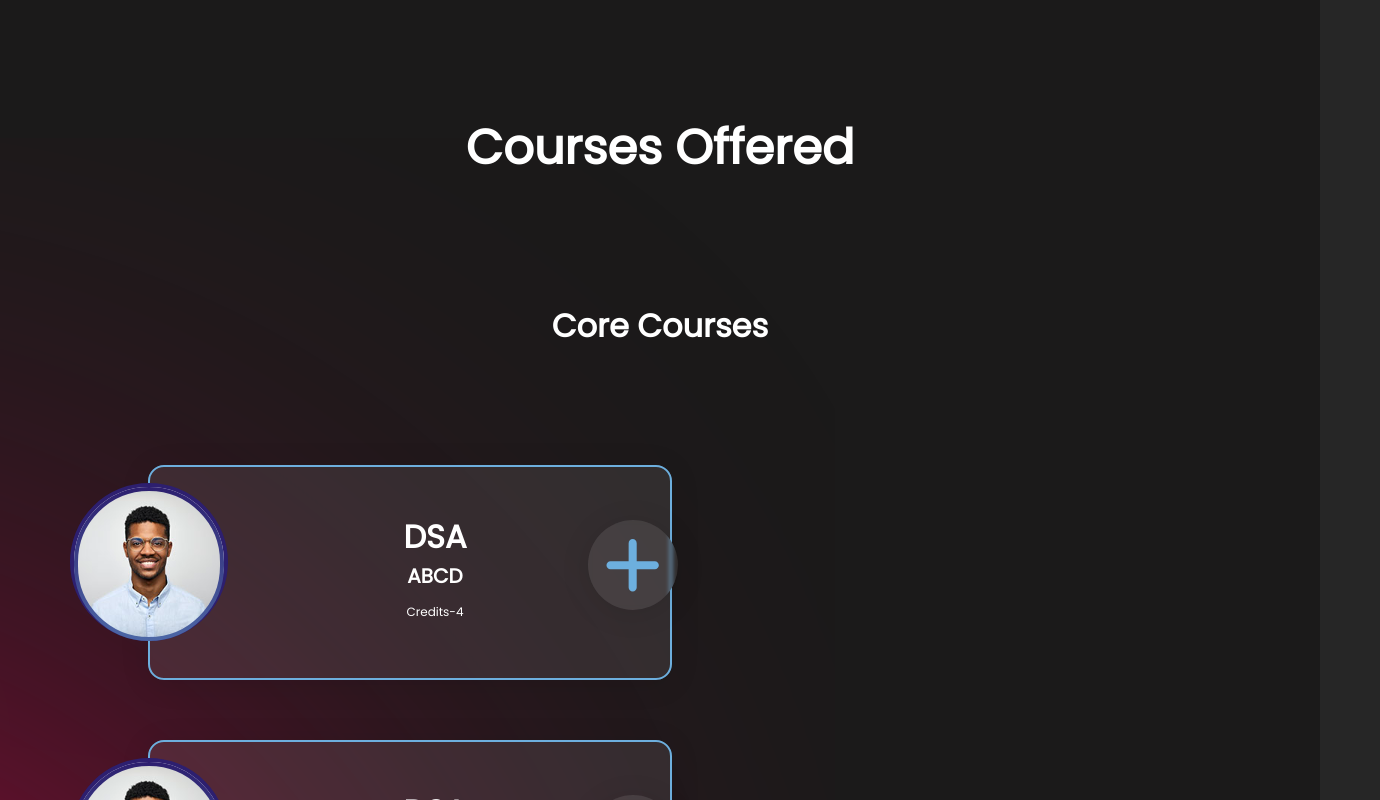
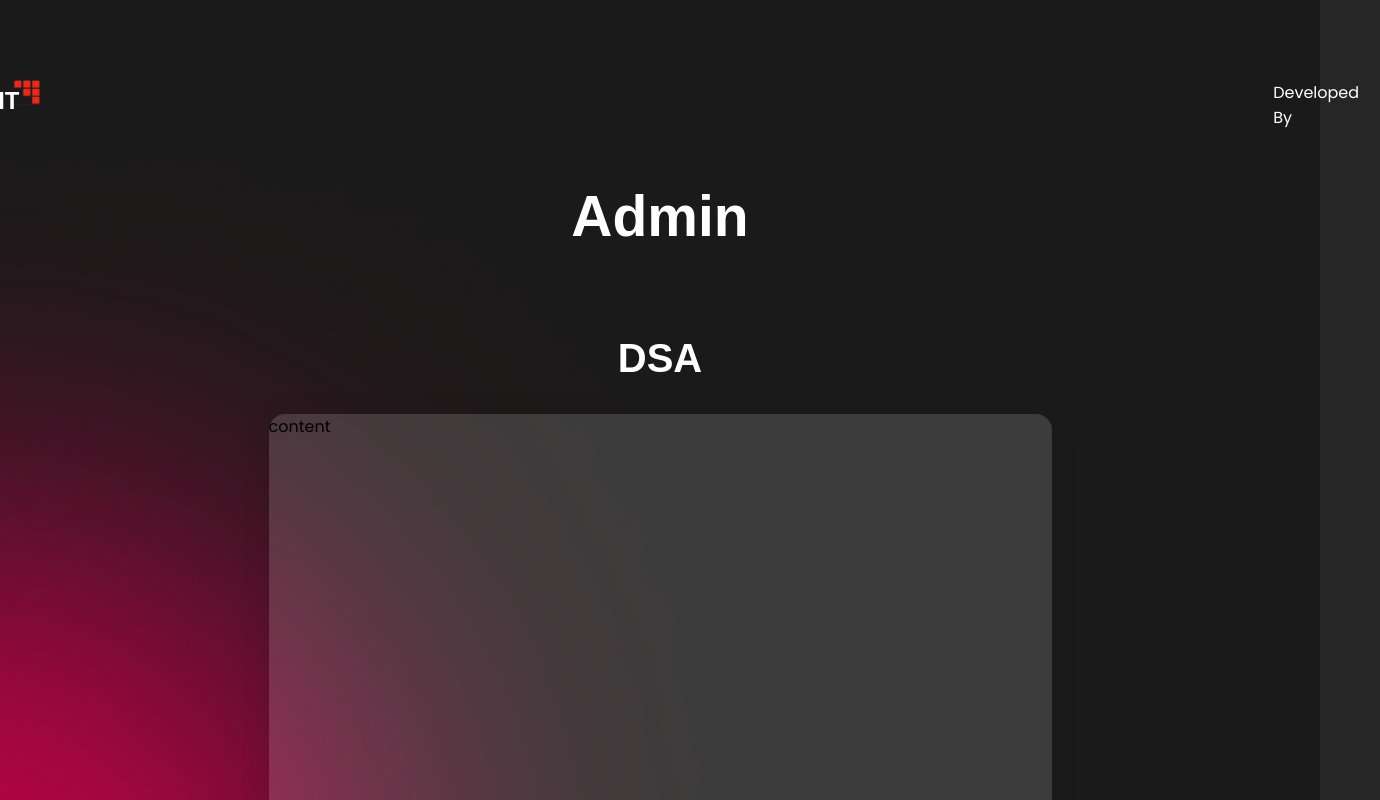
Before and after one commit to Pranjal-231003/Course_Reg_And_Time_table_Gen, a React (Create React App) app in the folder isdl/: page / in a window 1280 px wide. Shown: the top 800 px of the page, 1380 px wide, since content can reach past the window. Built offline with nearby package versions, Linux system fonts and the light colour scheme.

Commit message:
changes in admin page and course pages

```diff
--- a/isdl/src/App.js
+++ b/isdl/src/App.js
@@ -7,10 +7,10 @@ function App()
 {
   return (
 <>
-{/* <StudentDetails /> */}
-<CourseDetails />
+{/* <StudentDetails />  */}
+{/* <CourseDetails /> */}
 {/* <LandingPage/> */}
-{/* <AdminPage/> */}
+<AdminPage/>
 </>
   );
 }
--- a/isdl/src/Pages/AdminPage/AdminPage.js
+++ b/isdl/src/Pages/AdminPage/AdminPage.js
@@ -9,7 +9,10 @@ function App()
 <>
   <div className={apcss.main}>
 
+  <div className={apcss.navbar}>
       <div className={apcss.lnmlogo}></div>
+      <div className={apcss.develop}>Developed By</div>
+  </div>
 
 
    <div> <h1 className={apcss.admin}>Admin</h1> </div>
--- a/isdl/src/Pages/AdminPage/AdminPage.module.css
+++ b/isdl/src/Pages/AdminPage/AdminPage.module.css
@@ -21,9 +21,14 @@
 
 
 }
+.navbar{
+  width:180vh;
+  display: flex;
+  color: white;
+}
 
 .lnmlogo{
-    width:175vh;
+  width:170vh;
   height: 35px;
   background-image: url('../../images/Group 48logo_lnm1.svg');
   background-size: auto;
@@ -37,9 +42,6 @@
 {
     width: 783px;
     height: 440px;
-
-
-
     background: rgba(255, 255, 255, 0.15);
     border-radius: 16px;
     box-shadow: 0 4px 30px rgb(0 0 0 / 10%);
@@ -52,23 +54,22 @@
 .admin
 {
     color: #FFF;
-
 text-align: center;
 font-family: Arial;
 font-size: 57px;
 font-style: normal;
 font-weight: 1200;
 line-height: 96px;
-width: 611px;
-height:96 px;
+width: 100%;
+height:10%;
 margin-top:63px 399px 1681px 399px ;
 
 }
 
 .dsa
-{width: 611px;
-height:96 px;
-
+{
+  width: 100%;
+  height:1%;
   color: #FFF;
 
 text-align: center;
@@ -76,8 +77,7 @@ font-family: Arial;
 font-size: 40px;
 font-style: normal;
 font-weight: 1200;
-line-height: 96px; /* 240% */
-margin-top:77px;
+/* line-height: 96px; 240% */
 
 }
 
@@ -86,6 +86,7 @@ margin-top:77px;
    display:flex;
    flex-direction:row;
    font-family: Arial;
+   padding-top: 10vh;
 }
 
 .addcourse{
--- a/isdl/src/Pages/CoursePage/CoursePage.js
+++ b/isdl/src/Pages/CoursePage/CoursePage.js
@@ -26,6 +26,10 @@ function CoursePage() {
   return (
     <>
       <div className={CourseCss.main}>
+        <div className={CourseCss.navbar}>
+          <div className={CourseCss.lnmlogo}></div>
+          <div className={CourseCss.develop}>Developed By</div>
+        </div>
         <h1 className={CourseCss.heading}>Courses Offered</h1>
         <h1 className={CourseCss.heading1}>Core Courses</h1>
         <div className={CourseCss.container1}>
--- a/isdl/src/Pages/CoursePage/CoursePage.module.css
+++ b/isdl/src/Pages/CoursePage/CoursePage.module.css
@@ -13,16 +13,20 @@
     padding: 20px;
     padding-top: 80px;
 }
+.navbar{
+    width:180vh;
+    display: flex;
+    color: white;
+}
 
 .lnmlogo{
-    width:175vh;
+    width:170vh;
     height: 35px;
     background-image: url('../../images/Group 48logo_lnm1.svg');
     background-size: auto;
     background-repeat: no-repeat;
     background-position: left;
 }
-
 .heading
 {
     color: white;
```
Lines whose indentation alone changed are shown as unchanged.
